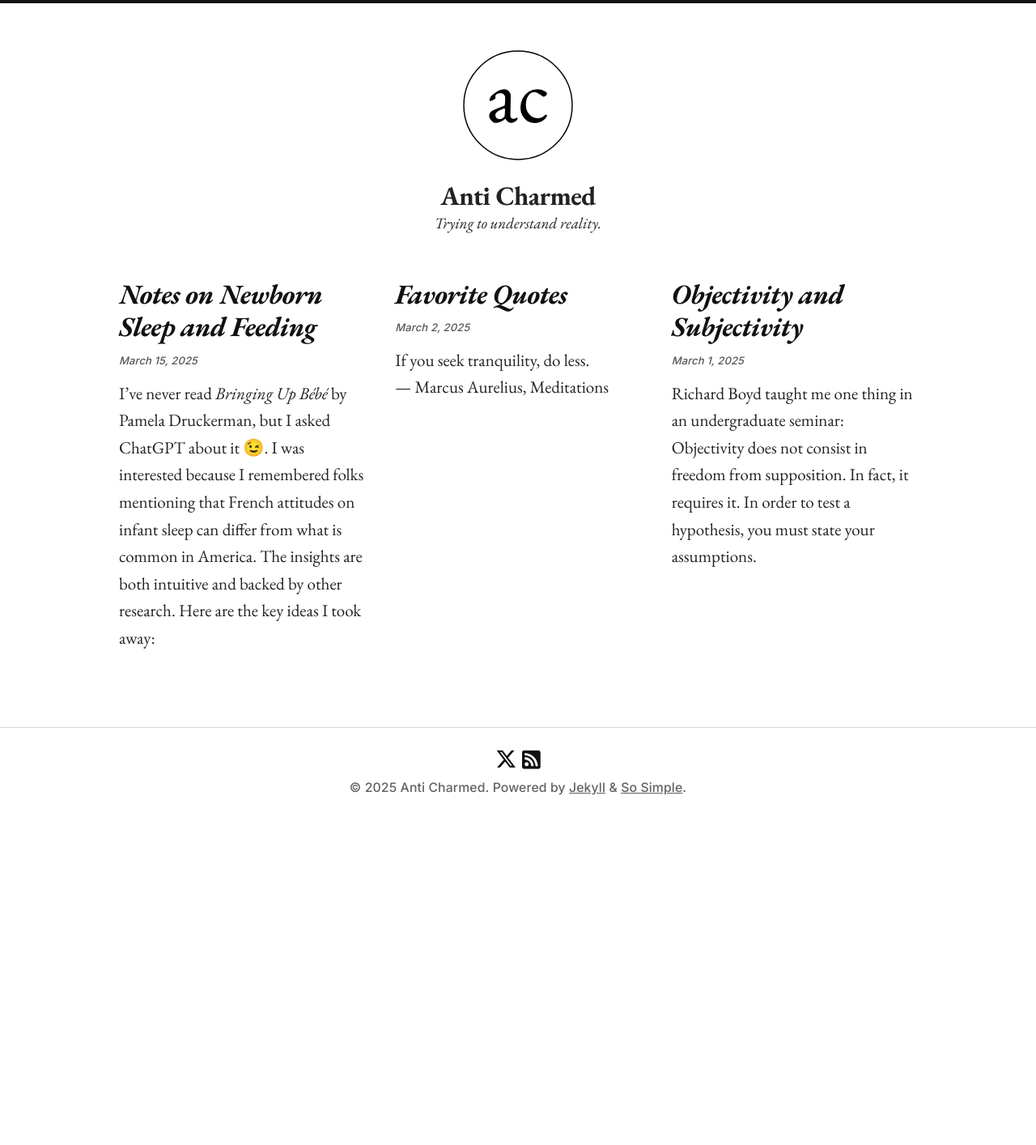
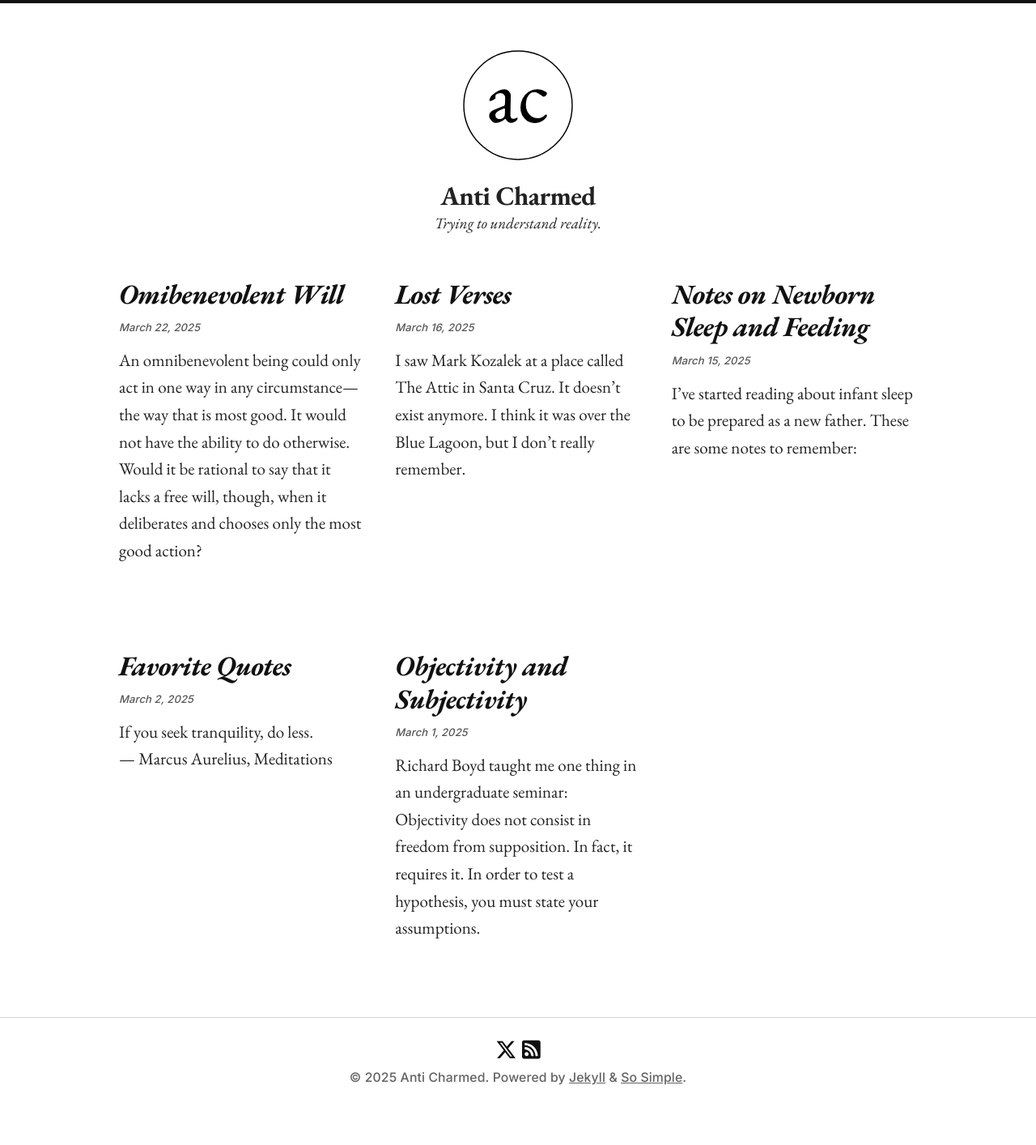
Before and after one commit to anticharmed/anticharmed.github.io, a Jekyll site: the page built from index.md, in a window 1280 px wide. Shown: the whole page at 81% size. Built offline with Jekyll 4.4.1, drawn with Linux system fonts in a browser that asks for light colours; nearby versions of some CDN libraries; before the commit the page ends 1056 px from its top, so only the background shows below that.

Commit message:
add posts

```diff
--- a/_posts/2025-03-15-baby-sleep.md
+++ b/_posts/2025-03-15-baby-sleep.md
@@ -2,13 +2,13 @@
 title: "Notes on Newborn Sleep and Feeding"
 layout: post
 date: 2025-03-15
-last_modified_at: 2025-03-15
+last_modified_at: 2025-03-22
 categories:
   - Baby notes
 tags:
 ---
 
-I've never read _Bringing Up Bébé_ by Pamela Druckerman, but I asked ChatGPT about it 😉. I was interested because I remembered folks mentioning that French attitudes on infant sleep can differ from what is common in America. The insights are both intuitive and backed by other research. Here are the key ideas I took away:
+I've started reading about infant sleep to be prepared as a new father.  These are some notes to remember:
 
 ## On Sleep
 
@@ -43,7 +43,3 @@ I've never read _Bringing Up Bébé_ by Pamela Druckerman, but I asked ChatGPT a
 
 5. **Feeding structure may help sleep but isn't the only factor.**
    Ensuring a baby eats enough during the day can support longer sleep stretches, but sleep regulation also depends on factors like developmental stage, sleep environment, and individual temperament.
-
----
-
-_Bringing Up Bébé_ almost certainly has more to say beyond sleep and feeding. Maybe I'll actually read it someday.
--- /dev/null
+++ b/_posts/2025-03-16-mark-kozalek.md
@@ -0,0 +1,20 @@
+---
+title: "Lost Verses"
+layout: post
+date: 2025-03-16
+last_modified_at: 2025-03-22
+categories:
+  - Memories
+tags:
+  - Music
+---
+
+I saw Mark Kozalek at a place called The Attic in Santa Cruz. It doesn't exist anymore. I think it was over the Blue Lagoon, but I don't really remember.
+
+When we walked in, the venue was playing Jack Johnson. When Mark walked on stage, he sort of gave the audience a knowing look.
+
+The show was uninterrupted bliss for 30 minutes. At the time, I was obsessed with _Ghosts of the Great Highway_. (I still am.) It was the first time I'd heard any of Mark's songs played live.
+
+In the middle of the delivery of some delicate lyric, all of a sudden the roaring bass from below overwhelmed the sound in the room. It was from a metal band doing their sound check at the bar downstairs.  Mark commented that is might be a sign for him to focus on his acting career, and that perhaps we'd be better of just going back to the Jack Johnson lead in music instead.
+
+At the time, I think I was disappointed in how the night turned. But looking back, the lost verses of that night made for the perfect Mark Kozalek experience.
--- /dev/null
+++ b/_posts/2025-03-22-omnibelevolent-will.md
@@ -0,0 +1,15 @@
+---
+title: "Omibenevolent Will"
+layout: post
+date: 2025-03-22
+last_modified_at: 2025-03-22
+categories:
+  - Thoughts
+tags:
+  - Free will
+  - Personhood
+---
+
+An omnibenevolent being could only act in one way in any circumstance—the way that is most good. It would not have the ability to do otherwise. Would it be rational to say that it lacks a free will, though, when it deliberates and chooses only the most good action?
+
+People are the same: We each have an individual spirit that motivates action. A person's ability to choose an outcome is not diminished because the person he is determines his action. This is the assertion of his will. Whether you call that "free will" or not is semantics. But it's the only will that a rational actor can weild within logical coherence.
```
